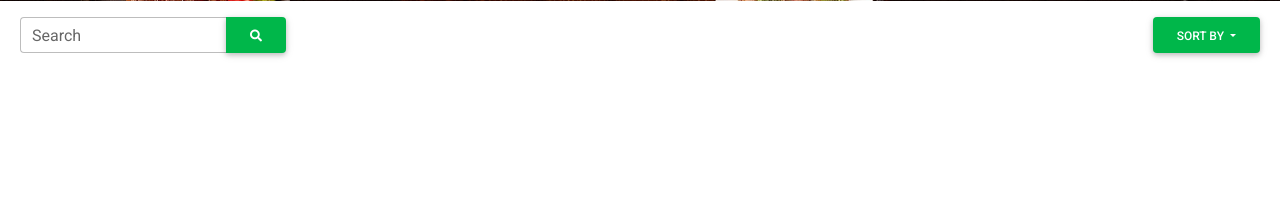
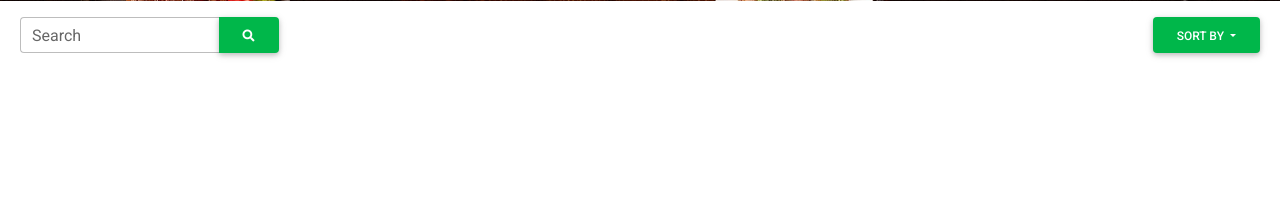
Before and after one commit to johnnyferns14/milestone-project-3-recipe, a Flask app: page / in a window 1280 px wide. Shown: the part 432-639 px from the top of the page. Run offline with Flask 2, Linux system fonts and the light colour scheme; data that the repository does not hold is empty; some libraries are stand-ins or nearby versions.

Commit message:
CSS improved search button

```diff
--- a/templates/index.html
+++ b/templates/index.html
@@ -6,7 +6,7 @@
 <div class="bar-wrapper">
     <form method="GET" action="{{url_for('index')}}">
         <div class="input-group">
-            <div class="form-outline">
+            <div class="form-outline w-75">
 
                 <input type="search" name="search" id="form1" class="form-control" />
                 <label class="form-label" for="form1">Search</label>
```
